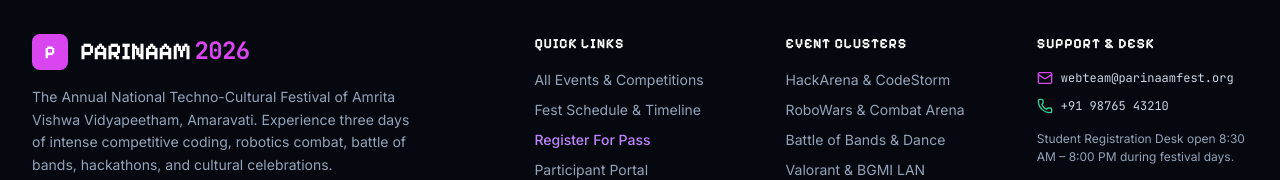
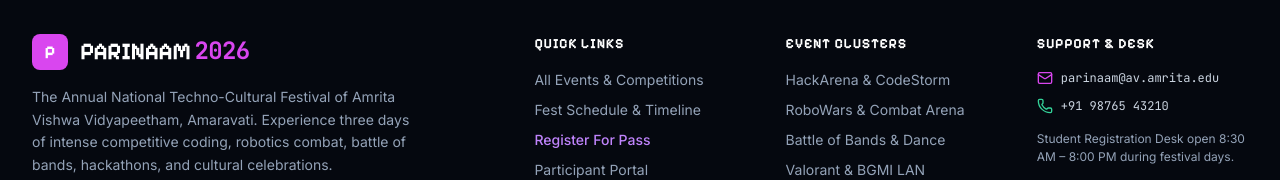
Before and after one commit to AddankiGanesh/parinaam, a Next.js app: page / in a window 1280 px wide. Shown: the part 4573-4753 px from the top of the page. Built offline with nearby package versions, Linux system fonts and the light colour scheme; no server answers; a web font is replaced by a local one.

Commit message:
Update official website contact email to parinaam@av.amrita.edu across all pages

```diff
--- a/src/app/sponsor/page.tsx
+++ b/src/app/sponsor/page.tsx
@@ -83,21 +83,21 @@
     role: 'Head of Corporate Relations & Sponsorships',
     name: 'Srikanth Verma',
     phone: '+91 98765 43210',
-    email: 'sponsorships@parinaam.fest',
+    email: 'parinaam@av.amrita.edu',
     timing: '10:00 AM – 7:00 PM IST',
   },
   {
     role: 'Faculty Fest Convenor',
     name: 'Dr. M. Anand Kumar',
     phone: '+91 863 234 5678',
-    email: 'convenor@parinaam.fest',
+    email: 'parinaam@av.amrita.edu',
     timing: 'Amrita Vishwa Vidyapeetham, Amaravati',
   },
   {
     role: 'Industry Outreach Coordinator',
     name: 'Ananya Sen',
     phone: '+91 98112 34567',
-    email: 'partners@parinaam.fest',
+    email: 'parinaam@av.amrita.edu',
     timing: 'Corporate Partnerships & MoUs',
   },
 ];
--- a/src/components/registration/RegistrationFlow.tsx
+++ b/src/components/registration/RegistrationFlow.tsx
@@ -21,7 +21,7 @@
   // Step 1 State
   const [basicInfo, setBasicInfo] = useState({
     name: 'Deepak E',
-    email: 'deepak.e@amrita.edu',
+    email: 'parinaam@av.amrita.edu',
     phone: '+91 98765 43210',
     college: 'Amrita Vishwa Vidyapeetham',
     department: 'Computer Science & Engineering',
--- a/src/context/FestContext.tsx
+++ b/src/context/FestContext.tsx
@@ -46,7 +46,7 @@
   id: 'demo-part-1',
   participantId: 'PARINAAM26-8K3N91',
   name: 'Deepak E',
-  email: 'deepak.e@amrita.edu',
+  email: 'parinaam@av.amrita.edu',
   phone: '+91 98765 43210',
   college: 'Amrita Vishwa Vidyapeetham',
   department: 'Computer Science & Engineering',
--- a/src/data/festData.ts
+++ b/src/data/festData.ts
@@ -13,7 +13,7 @@
   expectedParticipants: '12,000+',
   participatingColleges: '150+',
   totalEvents: '35+',
-  contactEmail: 'webteam@parinaamfest.org',
+  contactEmail: 'parinaam@av.amrita.edu',
   helplinePhone: '+91 98765 43210',
   socialLinks: {
     instagram: 'https://instagram.com/parinaam_fest',
```
